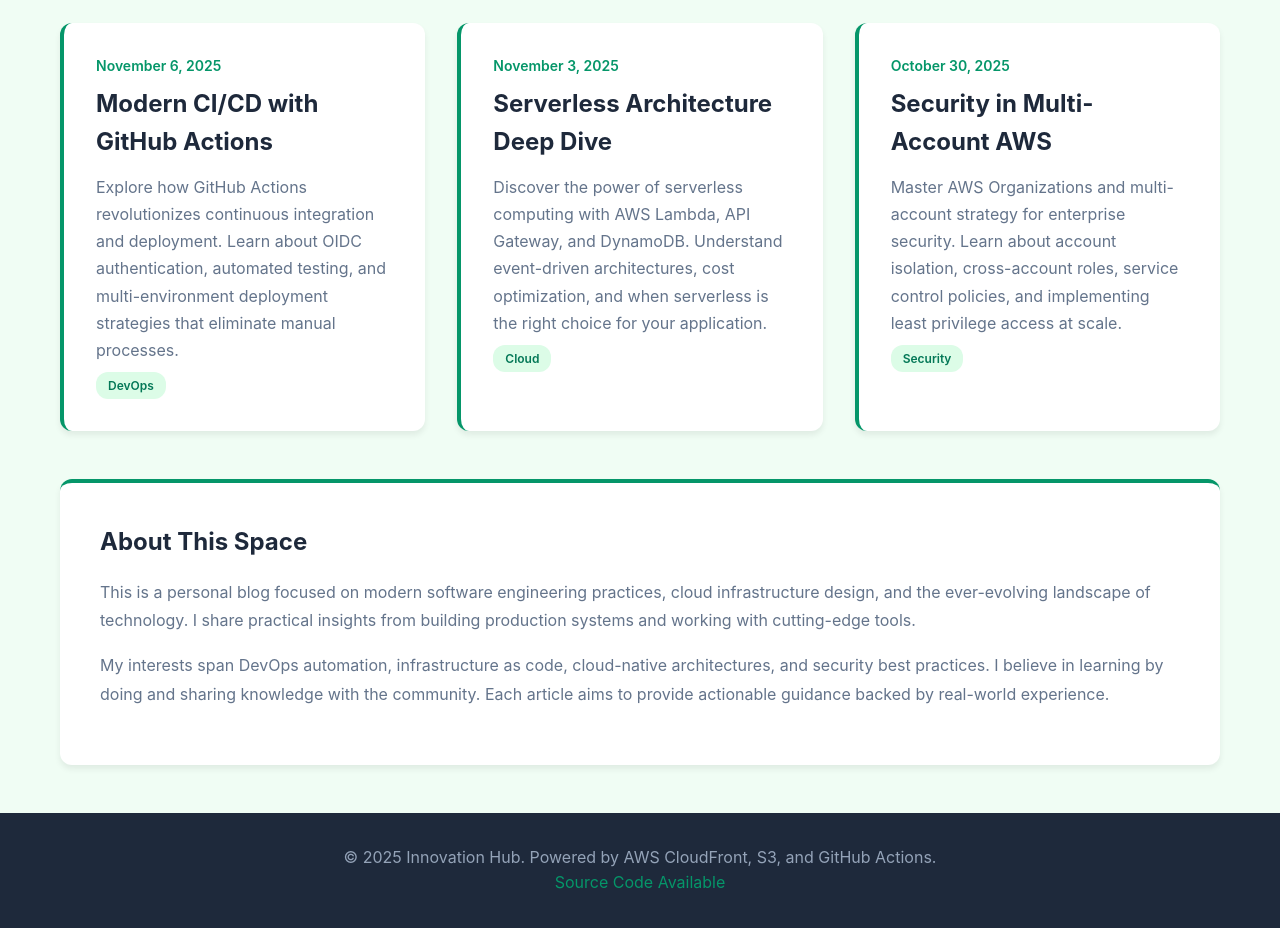
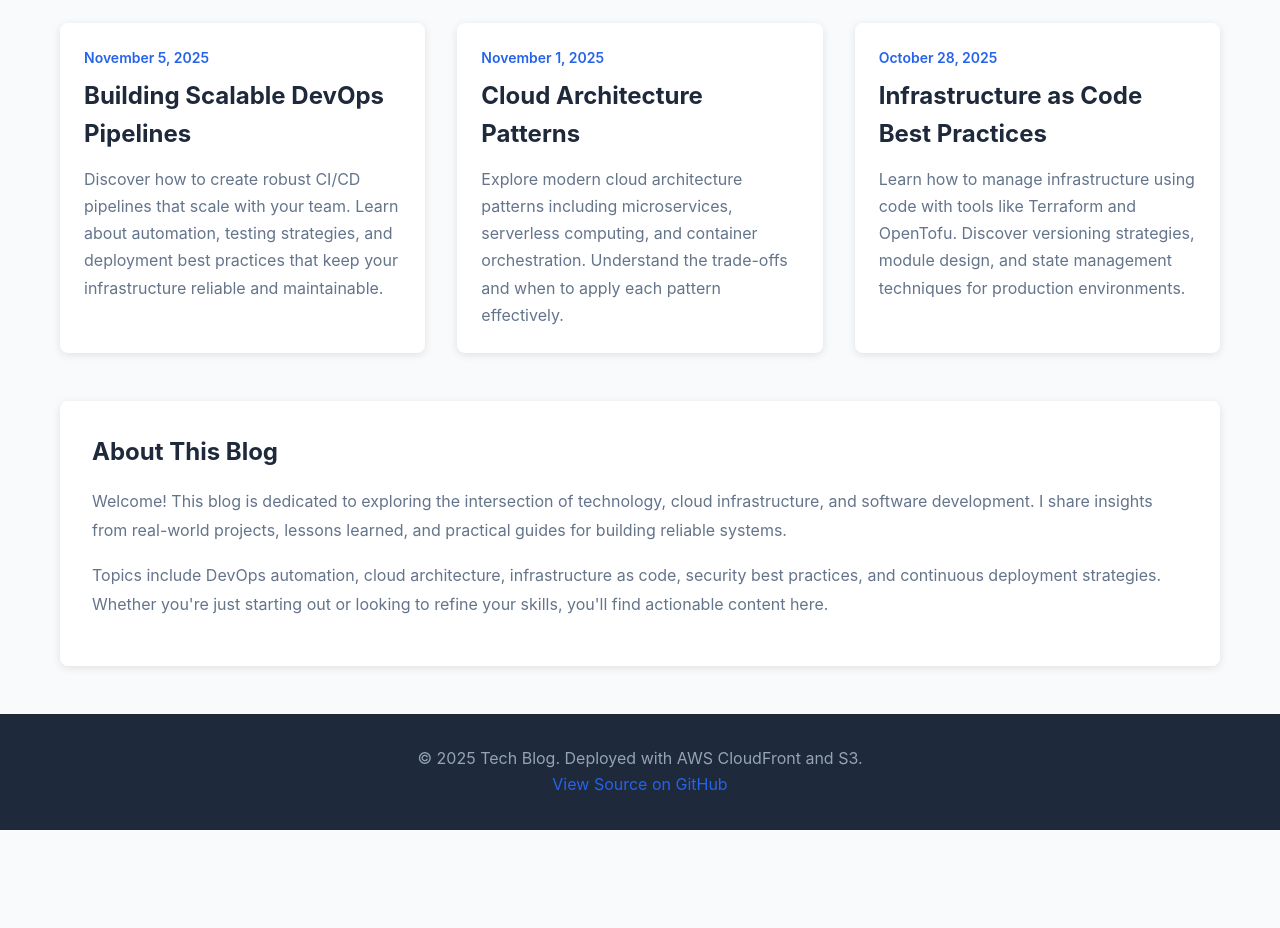
Before and after one commit to Celtikill/static-site, a plain HTML site: page src/index.html in a window 1280 px wide. Shown: the part 371-1299 px from the top of the page. After the commit the page ends 1201 px from the top, so only its background shows below. Drawn offline with Linux system fonts and the light colour scheme.

Commit message:
feat: test dev deploy

```diff
--- a/src/index.html
+++ b/src/index.html
@@ -3,9 +3,9 @@
 <head>
     <meta charset="UTF-8">
     <meta name="viewport" content="width=device-width, initial-scale=1.0">
-    <meta name="description" content="Personal blog about technology, innovation, and digital transformation">
+    <meta name="description" content="Personal blog about technology, cloud infrastructure, and software development">
     <meta name="author" content="Tech Enthusiast">
-    <title>Personal Blog - Tech & Innovation</title>
+    <title>Personal Blog - Exploring Technology</title>
     <style>
         * {
             margin: 0;
@@ -17,7 +17,7 @@
             font-family: -apple-system, BlinkMacSystemFont, 'Segoe UI', Roboto, Oxygen, Ubuntu, Cantarell, sans-serif;
             line-height: 1.6;
             color: #333;
-            background-color: #f0fdf4;
+            background-color: #f8fafc;
         }
 
         .container {
@@ -44,7 +44,7 @@
         .site-title {
             font-size: 1.5rem;
             font-weight: 700;
-            color: #059669;
+            color: #2563eb;
             text-decoration: none;
         }
 
@@ -62,11 +62,11 @@
         }
 
         nav a:hover {
-            color: #059669;
+            color: #2563eb;
         }
 
         .hero {
-            background: linear-gradient(135deg, #059669 0%, #047857 100%);
+            background: linear-gradient(135deg, #2563eb 0%, #1d4ed8 100%);
             color: white;
             padding: 4rem 0;
             text-align: center;
@@ -94,27 +94,26 @@
 
         .posts-grid {
             display: grid;
-            grid-template-columns: repeat(auto-fit, minmax(320px, 1fr));
+            grid-template-columns: repeat(auto-fit, minmax(300px, 1fr));
             gap: 2rem;
             margin-bottom: 3rem;
         }
 
         .post-card {
             background: white;
-            border-radius: 12px;
-            padding: 2rem;
-            box-shadow: 0 4px 6px rgba(0,0,0,0.07);
+            border-radius: 8px;
+            padding: 1.5rem;
+            box-shadow: 0 2px 8px rgba(0,0,0,0.1);
             transition: transform 0.3s, box-shadow 0.3s;
-            border-left: 4px solid #059669;
         }
 
         .post-card:hover {
-            transform: translateY(-6px);
-            box-shadow: 0 8px 16px rgba(0,0,0,0.12);
+            transform: translateY(-4px);
+            box-shadow: 0 4px 12px rgba(0,0,0,0.15);
         }
 
         .post-date {
-            color: #059669;
+            color: #2563eb;
             font-size: 0.875rem;
             font-weight: 600;
             margin-bottom: 0.5rem;
@@ -133,11 +132,10 @@
 
         .about-section {
             background: white;
-            border-radius: 12px;
-            padding: 2.5rem;
-            box-shadow: 0 4px 6px rgba(0,0,0,0.07);
+            border-radius: 8px;
+            padding: 2rem;
+            box-shadow: 0 2px 8px rgba(0,0,0,0.1);
             margin-bottom: 3rem;
-            border-top: 4px solid #059669;
         }
 
         .about-section h2 {
@@ -159,23 +157,12 @@
         }
 
         footer a {
-            color: #059669;
+            color: #2563eb;
             text-decoration: none;
         }
 
         footer a:hover {
             text-decoration: underline;
-        }
-
-        .badge {
-            display: inline-block;
-            background: #dcfce7;
-            color: #047857;
-            padding: 0.25rem 0.75rem;
-            border-radius: 12px;
-            font-size: 0.75rem;
-            font-weight: 600;
-            margin-top: 0.5rem;
         }
 
         @media (max-width: 768px) {
@@ -196,12 +183,12 @@
 <body>
     <header>
         <div class="container">
-            <a href="/" class="site-title">Innovation Hub</a>
+            <a href="/" class="site-title">Tech Blog</a>
             <nav>
                 <ul>
-                    <li><a href="#posts">Articles</a></li>
+                    <li><a href="#posts">Posts</a></li>
                     <li><a href="#about">About</a></li>
-                    <li><a href="#contact">Connect</a></li>
+                    <li><a href="#contact">Contact</a></li>
                 </ul>
             </nav>
         </div>
@@ -209,72 +196,68 @@
 
     <section class="hero">
         <div class="container">
-            <h1>Exploring Technology & Innovation</h1>
-            <p>Thoughts on software engineering, cloud platforms, and digital transformation</p>
+            <h1>Welcome to My Blog</h1>
+            <p>Exploring technology, cloud infrastructure, and modern development practices</p>
         </div>
     </section>
 
     <main class="container">
         <section id="posts">
-            <h2 class="section-title">Latest Articles</h2>
+            <h2 class="section-title">Recent Posts</h2>
             <div class="posts-grid">
                 <article class="post-card">
-                    <div class="post-date">November 6, 2025</div>
-                    <h3>Modern CI/CD with GitHub Actions</h3>
+                    <div class="post-date">November 5, 2025</div>
+                    <h3>Building Scalable DevOps Pipelines</h3>
                     <p>
-                        Explore how GitHub Actions revolutionizes continuous integration and
-                        deployment. Learn about OIDC authentication, automated testing, and
-                        multi-environment deployment strategies that eliminate manual processes.
+                        Discover how to create robust CI/CD pipelines that scale with your team.
+                        Learn about automation, testing strategies, and deployment best practices
+                        that keep your infrastructure reliable and maintainable.
                     </p>
-                    <span class="badge">DevOps</span>
                 </article>
 
                 <article class="post-card">
-                    <div class="post-date">November 3, 2025</div>
-                    <h3>Serverless Architecture Deep Dive</h3>
+                    <div class="post-date">November 1, 2025</div>
+                    <h3>Cloud Architecture Patterns</h3>
                     <p>
-                        Discover the power of serverless computing with AWS Lambda, API Gateway,
-                        and DynamoDB. Understand event-driven architectures, cost optimization,
-                        and when serverless is the right choice for your application.
+                        Explore modern cloud architecture patterns including microservices,
+                        serverless computing, and container orchestration. Understand the
+                        trade-offs and when to apply each pattern effectively.
                     </p>
-                    <span class="badge">Cloud</span>
                 </article>
 
                 <article class="post-card">
-                    <div class="post-date">October 30, 2025</div>
-                    <h3>Security in Multi-Account AWS</h3>
+                    <div class="post-date">October 28, 2025</div>
+                    <h3>Infrastructure as Code Best Practices</h3>
                     <p>
-                        Master AWS Organizations and multi-account strategy for enterprise
-                        security. Learn about account isolation, cross-account roles, service
-                        control policies, and implementing least privilege access at scale.
+                        Learn how to manage infrastructure using code with tools like Terraform
+                        and OpenTofu. Discover versioning strategies, module design, and
+                        state management techniques for production environments.
                     </p>
-                    <span class="badge">Security</span>
                 </article>
             </div>
         </section>
 
         <section id="about" class="about-section">
-            <h2>About This Space</h2>
+            <h2>About This Blog</h2>
             <p>
-                This is a personal blog focused on modern software engineering practices,
-                cloud infrastructure design, and the ever-evolving landscape of technology.
-                I share practical insights from building production systems and working with
-                cutting-edge tools.
+                Welcome! This blog is dedicated to exploring the intersection of technology,
+                cloud infrastructure, and software development. I share insights from real-world
+                projects, lessons learned, and practical guides for building reliable systems.
             </p>
             <p>
-                My interests span DevOps automation, infrastructure as code, cloud-native
-                architectures, and security best practices. I believe in learning by doing
-                and sharing knowledge with the community. Each article aims to provide
-                actionable guidance backed by real-world experience.
+                Topics include DevOps automation, cloud architecture, infrastructure as code,
+                security best practices, and continuous deployment strategies. Whether you're
+                just starting out or looking to refine your skills, you'll find actionable
+                content here.
             </p>
         </section>
     </main>
 
     <footer>
         <div class="container">
-            <p>&copy; 2025 Innovation Hub. Powered by AWS CloudFront, S3, and GitHub Actions.</p>
+            <p>&copy; 2025 Tech Blog. Deployed with AWS CloudFront and S3.</p>
             <p>
-                <a href="https://github.com/Celtikill/static-site">Source Code Available</a>
+                <a href="https://github.com/Celtikill/static-site">View Source on GitHub</a>
             </p>
         </div>
     </footer>
```
